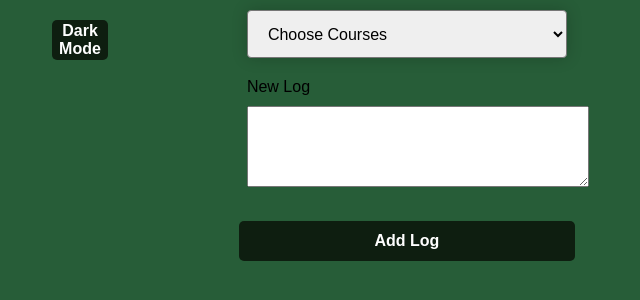
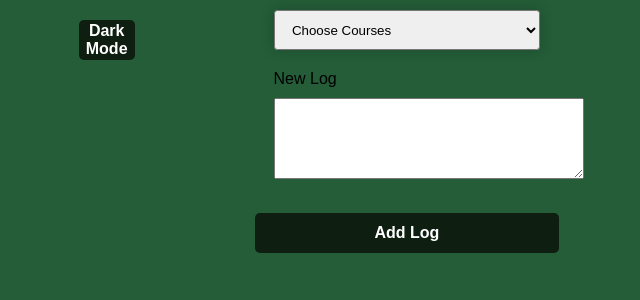
Before and after one commit to navvolcy/Cypress, a website: page public/index.html in a window 1280 px wide. Shown: the whole page, without its empty margins (280-920 px from the left). Drawn offline with Linux system fonts and the light colour scheme; no server answers.

Commit message:
new branch

```diff
--- a/package.json
+++ b/package.json
@@ -11,6 +11,7 @@
     "json-server": "0.17.0"
   },
   "dependencies": {
+    "axios": "^1.7.7",
     "express": "^4.18.2"
   }
 }
--- a/public/style.css
+++ b/public/style.css
@@ -6,7 +6,8 @@ body{
       display: flex;
       justify-content: center;
       font-family: 'Jost', sans-serif;
-      background-color: #275D38;
+      background-color: rgb(36, 93, 56)
+
 }
 
 
@@ -36,7 +37,7 @@ button{
 select {
     margin: 10px 120px;
     outline: 0;
-    font: inherit;
+    font: Arial ;
     width: 20em;
     height: 3em;
     padding: 0 4em 0 1em;
```
Also changed, not shown: 1 other file.
